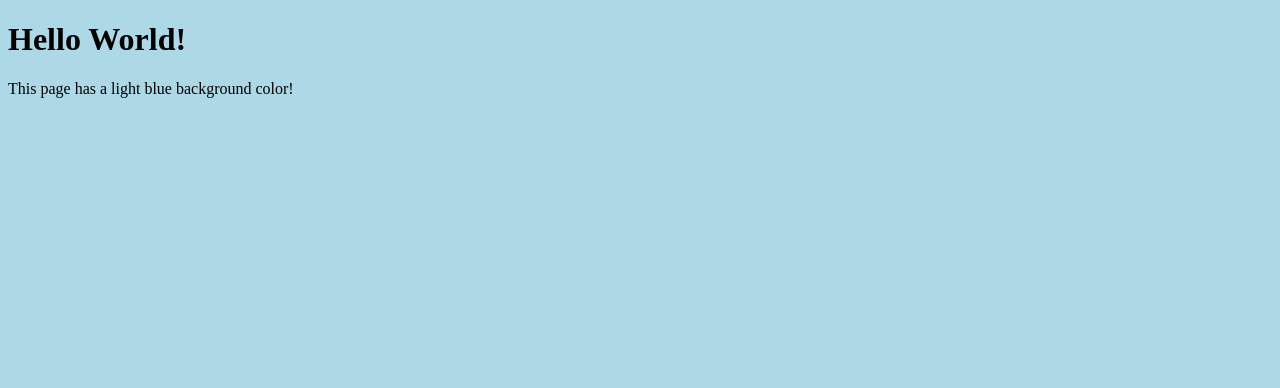
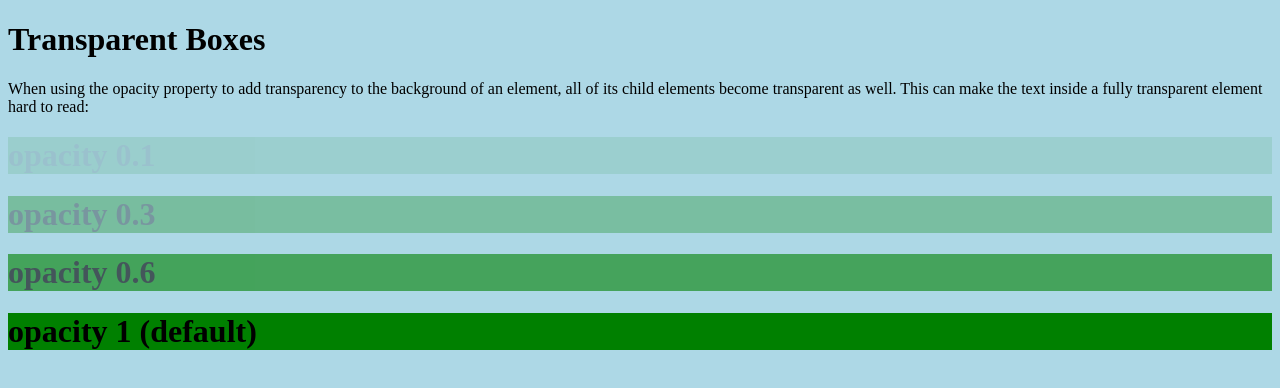
Before and after one commit to codewithkunal404/CSS_Tutorial-Codewithkunal404, a plain HTML site: page background-color.html in a window 1280 px wide. Drawn offline with Linux system fonts and the light colour scheme.

Commit message:
Update background-color.html

```diff
--- a/background-color.html
+++ b/background-color.html
@@ -2,6 +2,23 @@
 <html>
 <head>
 <style>
+
+div {
+  background-color: green;
+}
+
+div.first {
+  opacity: 0.1;
+}
+
+div.second {
+  opacity: 0.3;
+}
+
+div.third {
+  opacity: 0.6;
+}
+
 body {
   background-color: lightblue;
 }
@@ -9,9 +26,27 @@ body {
 </head>
 <body>
 
-<h1>Hello World!</h1>
 
-<p>This page has a light blue background color!</p>
+
+<h1>Transparent Boxes</h1>
+
+<p>When using the opacity property to add transparency to the background of an element, all of its child elements become transparent as well. This can make the text inside a fully transparent element hard to read:</p>
+
+<div class="first">
+  <h1>opacity 0.1</h1>
+</div>
+
+<div class="second">
+  <h1>opacity 0.3</h1>
+</div>
+
+<div class="third">
+  <h1>opacity 0.6</h1>
+</div>
+
+<div>
+  <h1>opacity 1 (default)</h1>
+</div>
 
 </body>
 </html>
```
